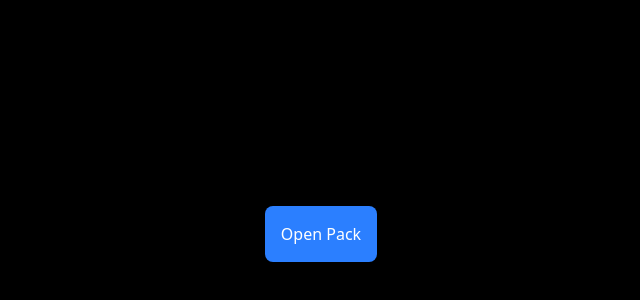
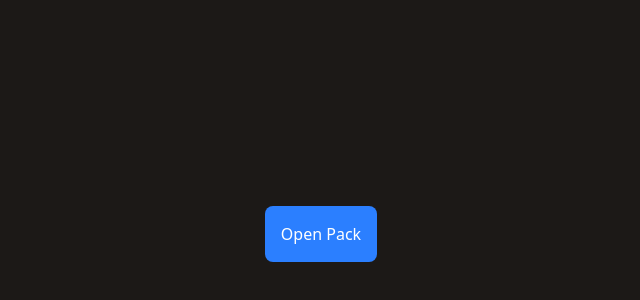
Before and after one commit to otsosaarinen/osu-cards-frontend, a React (Vite) app in the folder osu-cards-frontend/: page / in a window 1280 px wide. Shown: the part 166-466 px from the top of the page, without its empty margins (319-959 px from the left). Built offline with nearby package versions, Linux system fonts and the light colour scheme.

Commit message:
Update App.tsx

```diff
--- a/osu-cards-frontend/src/App.tsx
+++ b/osu-cards-frontend/src/App.tsx
@@ -71,7 +71,7 @@
     };
 
     return (
-        <div className="flex flex-col justify-center items-center min-h-screen bg-black">
+        <div className="flex flex-col justify-center items-center min-h-screen bg-stone-900">
             {/* Show button only if the pack is not open */}
             {!isPackOpen && (
                 <button
@@ -87,7 +87,7 @@
                 <div className="flex flex-col items-center gap-5">
                     {/* Display 'Cards:' text if players data exists */}
                     {playerData.length > 0 && (
-                        <div className="text-white">Cards:</div>
+                        <div className="text-white text-xl">Your cards:</div>
                     )}
 
                     {/* Cards container with flex-row for horizontal arrangement */}
```
